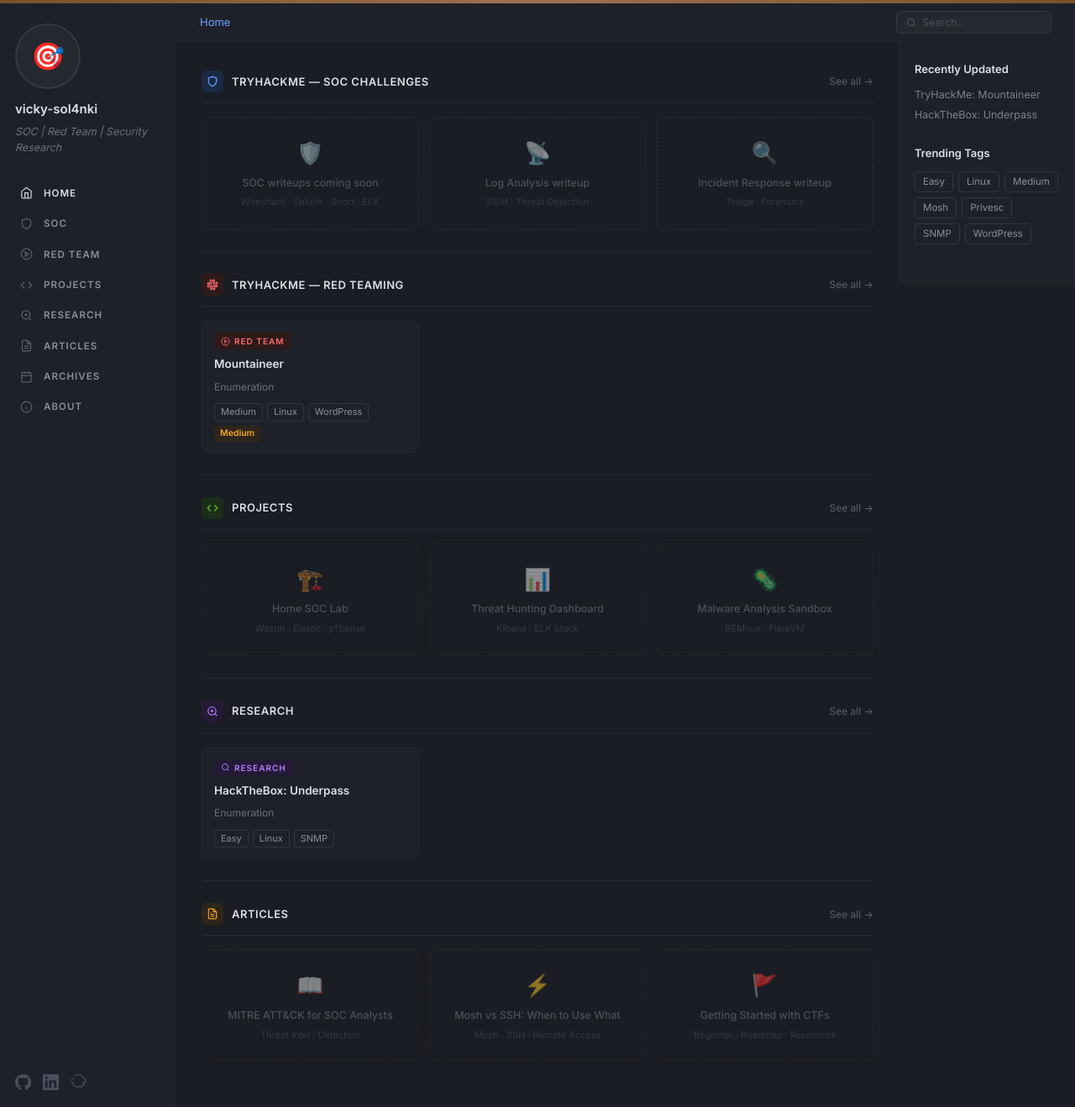
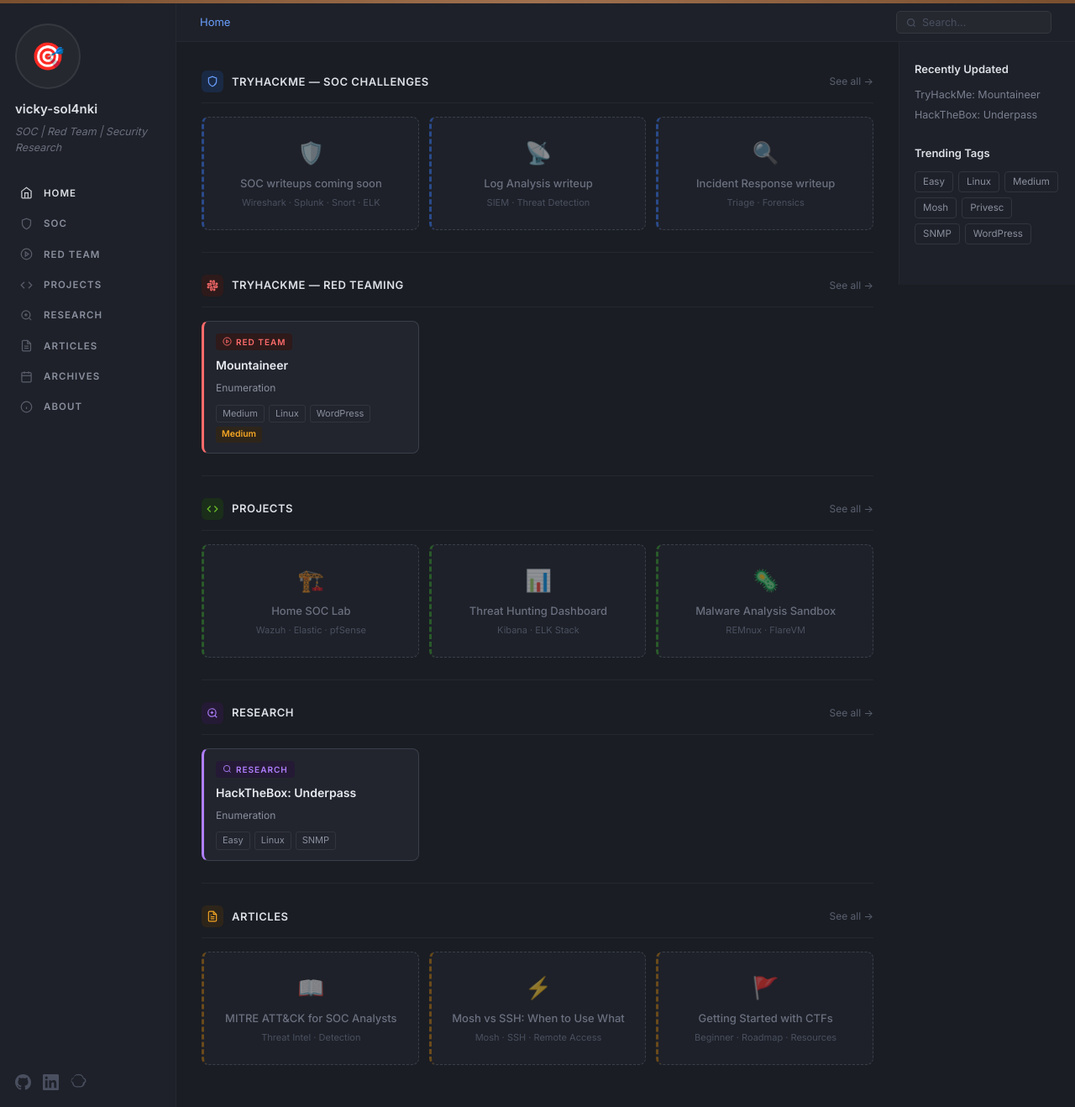
Before and after one commit to vicky-sol4nk1/vicky-sol4nk1.github.io, a Jekyll site: the page built from index.md, in a window 1280 px wide and 1318 px high. Shown: the whole window at 84% size. Built offline with Jekyll 4.4.1, drawn with Linux system fonts in a browser that asks for light colours.

Commit message:
Update style.css

```diff
--- a/assets/css/style.css
+++ b/assets/css/style.css
@@ -830,3 +830,45 @@ nav a[href*="redteam"].active{ color: #ff6b6b; }
 nav a[href*="projects"].active{ color: #6ec229; }
 nav a[href*="research"].active{ color: #b07fff; }
 nav a[href*="articles"].active{ color: #f5a623; }
+
+
+/* ===== CARD VISIBILITY FIX ===== */
+
+.post-card {
+  border: 1px solid #3a3f4a !important;
+  background: #22252e !important;
+}
+
+.post-card:hover {
+  background: #272b35 !important;
+  transform: translateY(-2px);
+  transition: all 0.2s;
+}
+
+.soc-card  { border-left: 3px solid #6b9fff !important; }
+.red-card  { border-left: 3px solid #ff6b6b !important; }
+.proj-card { border-left: 3px solid #6ec229 !important; }
+.res-card  { border-left: 3px solid #b07fff !important; }
+.art-card  { border-left: 3px solid #f5a623 !important; }
+
+.card-title {
+  font-size: 14px !important;
+  font-weight: 600 !important;
+  color: #e8eaf0 !important;
+}
+
+.card-desc { color: #8a8f9e !important; }
+
+.empty-card {
+  border: 1px dashed #3a3f4a !important;
+  background: #1e2129 !important;
+}
+
+.empty-text { color: #6b7080 !important; font-size: 13px !important; }
+.empty-sub  { color: #4a5060 !important; }
+
+.soc-empty  { border-left: 3px dashed #2a4a8a !important; }
+.red-empty  { border-left: 3px dashed #6a2a2a !important; }
+.proj-empty { border-left: 3px dashed #2a5a2a !important; }
+.res-empty  { border-left: 3px dashed #4a2a7a !important; }
+.art-empty  { border-left: 3px dashed #6a4a1a !important; }
```
